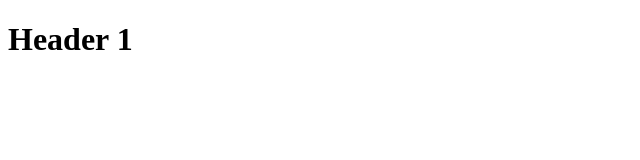
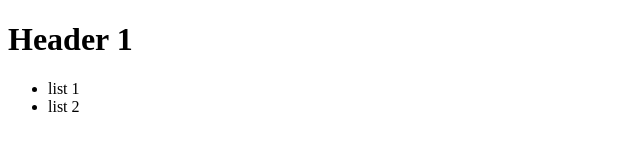
Before and after one commit to bayunavanto/coba-gitignore, a plain HTML site: page index.html in a window 1280 px wide. Shown: the full height of the page, 0-640 px from the left. Drawn offline with Linux system fonts and the light colour scheme.

Commit message:
menambah list dalam file index

```diff
--- a/index.html
+++ b/index.html
@@ -7,5 +7,13 @@
 </head>
 <body>
     <h1>Header 1</h1>
+    <ul>
+        <li>
+            list 1
+        </li>
+        <li>
+            list 2
+        </li>
+    </ul>
 </body>
 </html>
```
